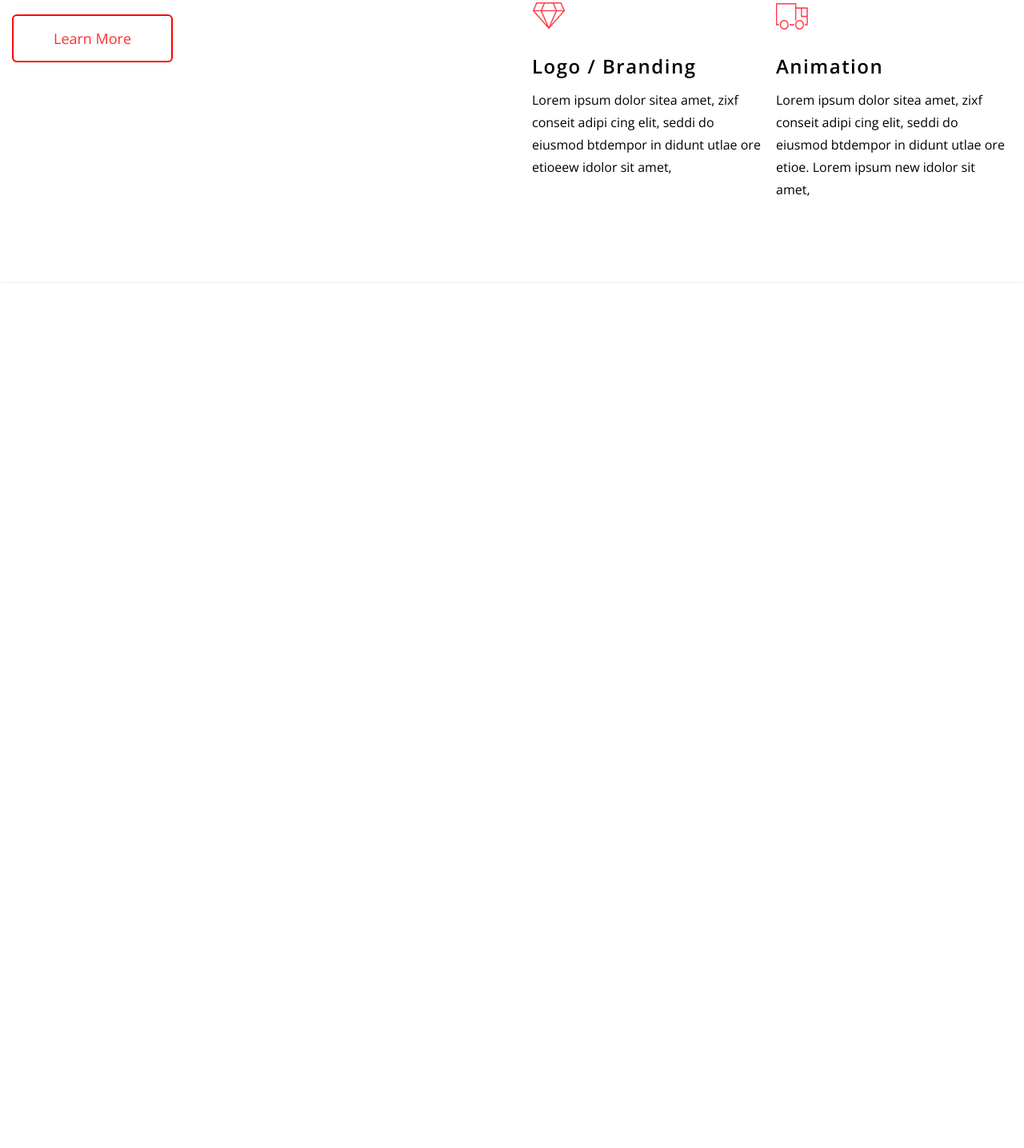
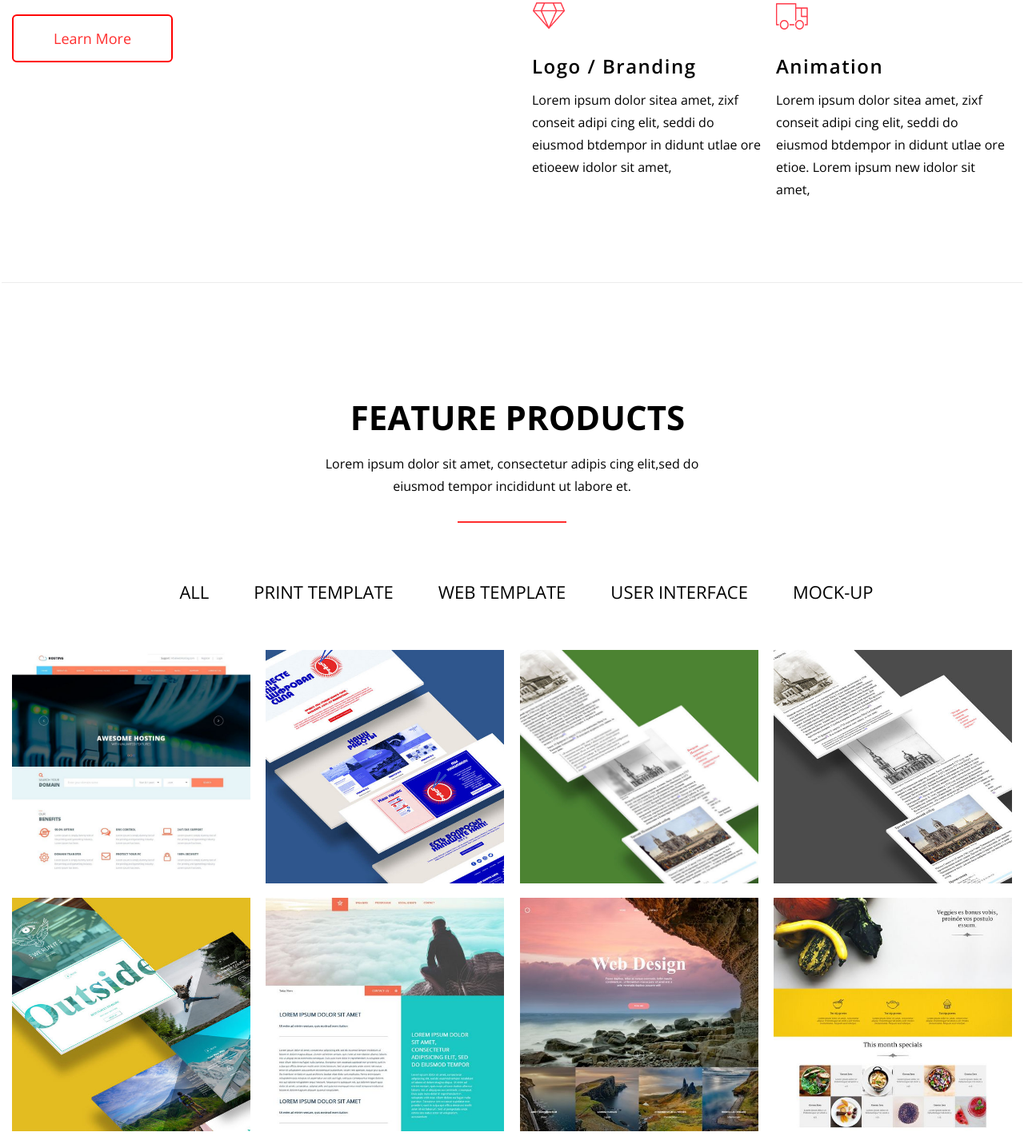
Before and after one commit to ARMADOSIN/Landing-page, a plain HTML site: page index.html in a window 1280 px wide. Shown: the part 1061-2497 px from the top of the page at 80% size. Before the commit the page ends 1415 px from the top, so only its background shows below. Drawn offline with nearby package versions, Linux system fonts and the light colour scheme.

Commit message:
New section

```diff
--- a/index.html
+++ b/index.html
@@ -67,32 +67,94 @@
                 <section class="service">
                     <h3 class="service__heading services__heading_manage">Management</h3>
                     <p class="service__text">Lorem ipsum dolor sitea amet,
-                         zixf conseit  adipi cing elit,
+                        zixf conseit adipi cing elit,
                         seddi do eiusmod btdempor in didunt utlae ore etioe.
                         Lorem ipsum new idolor</p>
                 </section>
                 <section class="service">
                     <h3 class="service__heading services__heading_ux">UI /UX Design</h3>
                     <p class="service__text">Lorem ipsum dolor sitea amet,
-                         zixf conseit  adipi cing elit,
+                        zixf conseit adipi cing elit,
                         seddi do eiusmod btdempor in didunt utlae ore etioe.
                         Lorem ipsum new idolor</p>
                 </section>
                 <section class="service">
                     <h3 class="service__heading services__heading_logo">Logo / Branding</h3>
                     <p class="service__text">Lorem ipsum dolor sitea amet,
-                         zixf conseit  adipi cing elit, seddi do eiusmod btdempor in didunt
+                        zixf conseit adipi cing elit, seddi do eiusmod btdempor in didunt
                         utlae ore etioeew idolor sit amet,</p>
                 </section>
                 <section class="service">
                     <h3 class="service__heading services__heading_animation">Animation</h3>
                     <p class="service__text">Lorem ipsum dolor sitea amet,
-                         zixf conseit  adipi cing elit,
+                        zixf conseit adipi cing elit,
                         seddi do eiusmod btdempor in didunt utlae ore etioe.
                         Lorem ipsum new idolor sit amet,</p>
                 </section>
             </div>
         </section>
+        <section class="section feature">
+            <div class="feature__header">
+                <h2 class="feature__heading section-heading">
+                    feature products
+                </h2>
+                <p class="feature__text">
+                    Lorem ipsum dolor sit amet, consectetur adipis cing elit,sed do eiusmod tempor incididunt ut labore
+                    et.
+                </p>
+                <hr class="header__line feature__line">
+            </div>
+            <ul class="products__filter">
+                <li class="products__item">
+                    <a class="products__link products__link_active" href="">
+                        All
+                    </a>
+                </li>
+                <li class="products__item">
+                    <a class="products__link products__link_active" href="">
+                        print template
+                    </a>
+                </li>
+                <li class="products__item">
+                    <a class="products__link products__link_active" href="">
+                        web template
+                    </a>
+                </li>
+                <li class="products__item">
+                    <a class="products__link products__link_active" href="">
+                        user interface
+                    </a>
+                </li>
+                <li class="products__item">
+                    <a class="products__link products__link_active" href="">
+                        mock-up
+                    </a>
+                </li>
+            </ul>
+            <div class="products">
+                <img class="product" src="./images/work-1.jpg" alt="скриншоты проектов">
+                <img class="product" src="./images/work-2.jpg" alt="скриншоты проектов">
+                <img class="product" src="./images/work-3.jpg" alt="скриншоты проектов">
+                <img class="product" src="./images/work-4.jpg" alt="скриншоты проектов">
+                <img class="product" src="./images/work-5.jpg" alt="скриншоты проектов">
+                <img class="product" src="./images/work-6.jpg" alt="скриншоты проектов">
+                <img class="product" src="./images/work-7.jpg" alt="скриншоты проектов">
+                <img class="product" src="./images/work-8.jpg" alt="скриншоты проектов">
+            </div>
+        </section>
+        <section class="section team">
+            <div class="team__header">
+                <h2 class="team__heading section__heading" id="about">
+                    meet our team
+                </h2>
+                <p class="team__text">Lorem ipsum dolor sit amet, consectetur adipis cing elit,
+                     sed dooing eiusmod tempor incididut labore Ui / Ux , print template.</p>
+                <hr class="header__line team__line">
+            </div>
+        </section>
+        <div class="team__members">
+            <img class="team__selected_photo" src="./images/team.png" alt="фото сотрудника">
+        </div>
     </main>
 </body>
 
--- a/styles/styles.css
+++ b/styles/styles.css
@@ -121,6 +121,7 @@
 
 .section {
     display: flex;
+    flex-wrap: wrap;
     justify-content: space-between;
     align-items: flex-start;
     max-width: 1250px;
@@ -222,3 +223,92 @@
 .services__heading_animation::before {
     content: url("../images/d.png");
 }
+
+/* feature products */
+
+.feature {
+    padding-top: 104px;
+    padding-bottom: 52px;
+}
+
+.feature__header {
+    width: 100%;
+    text-align: center;
+    margin-bottom: 66px;
+}
+
+.feature__heading {
+    font-family: 'Open Sans', Arial, Helvetica, sans-serif;
+    font-size: 42px;
+    text-transform: uppercase;
+    padding-left: 14px;
+    margin-bottom: 16px;
+}
+
+.feature__text {
+    font-family: 'Open Sans', Arial, Helvetica, sans-serif;
+    font-size: 16px;
+    line-height: 28px;
+    max-width: 500px;
+    margin: 0 auto 30px;
+}
+
+.header__line {
+    border: 1px solid #FF2D2D;
+    width: 134px;
+    max-height: 4px;
+}
+
+.products__filter {
+    width: 100%;
+    display: flex;
+    flex-wrap: wrap;
+    list-style: none;
+    margin: 0;
+    padding: 0;
+    justify-content: center;
+    margin-bottom: 60px;
+}
+
+.products__link {
+    font-family: 'Open Sans', Arial, Helvetica, sans-serif;
+    position: relative;
+    text-transform: uppercase;
+    left: 46px;
+    color: #000000;
+    margin-right: 56px;
+    font-size: 22px;
+    line-height: 24px;
+    text-decoration: none;
+    opacity: 0.7;
+}
+
+.products__link_active {
+    opacity: 1;
+}
+
+.products__link:hover {
+    color: #FF2D2D;
+}
+
+.products {
+    display: flex;
+    align-items: flex-start;
+    justify-content: space-between;
+    flex-wrap: wrap;
+    max-width: 1250px;
+    margin: auto;
+}
+
+.product {
+    flex: 1 1 24%;
+    max-width: 298px;
+    height: 292px;
+    margin-bottom: 18px;
+    object-fit: cover;
+}
+
+.product:hover {
+    cursor: pointer;
+    max-width: 320px;
+}
```
Also changed, not shown: images/team.png (added), images/work-1.jpg (added), images/work-2.jpg (added), images/work-3.jpg (added), images/work-4.jpg (added), images/work-5.jpg (added), images/work-6.jpg (added), images/work-7.jpg (added), images/work-8.jpg (added). Lines whose indentation alone changed are shown as unchanged.
